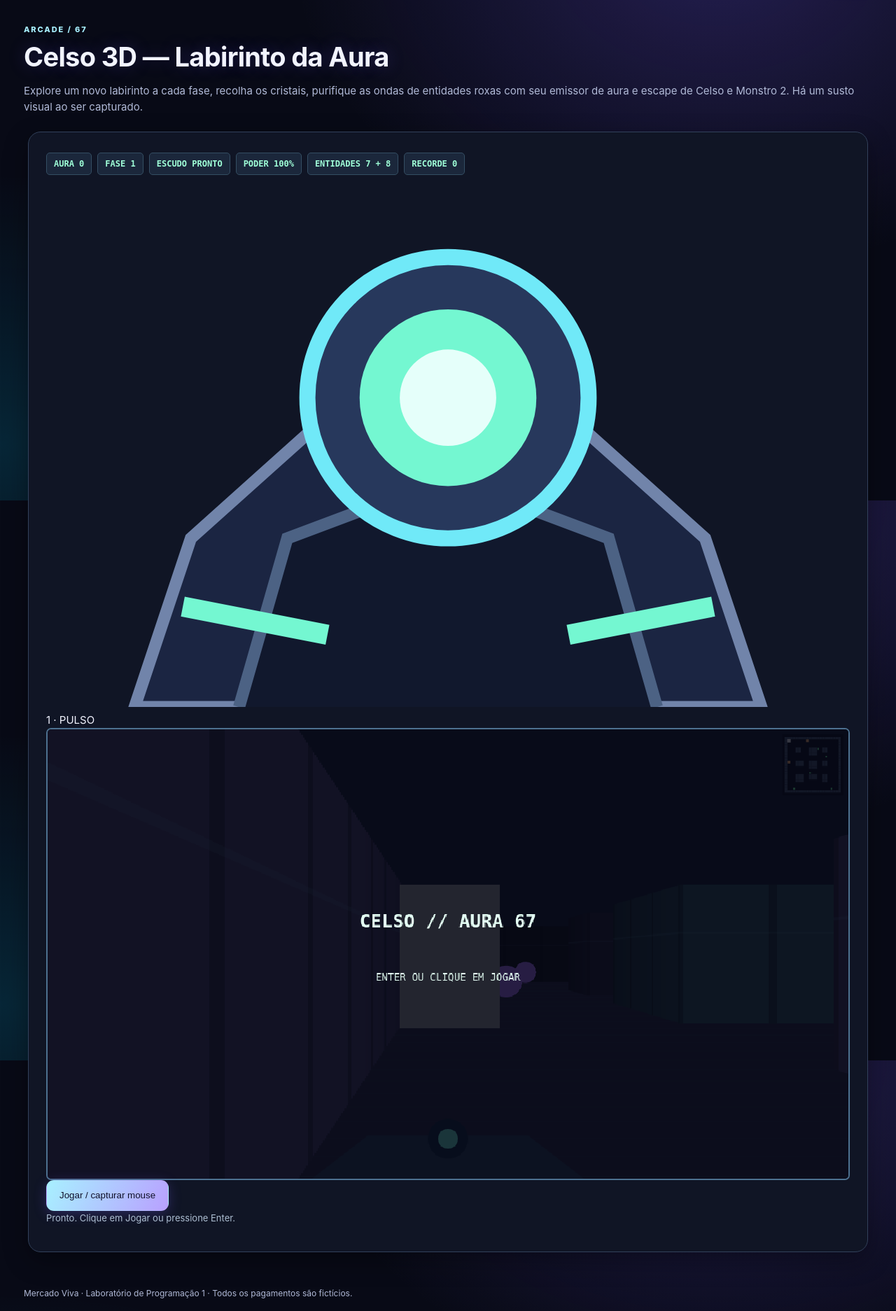
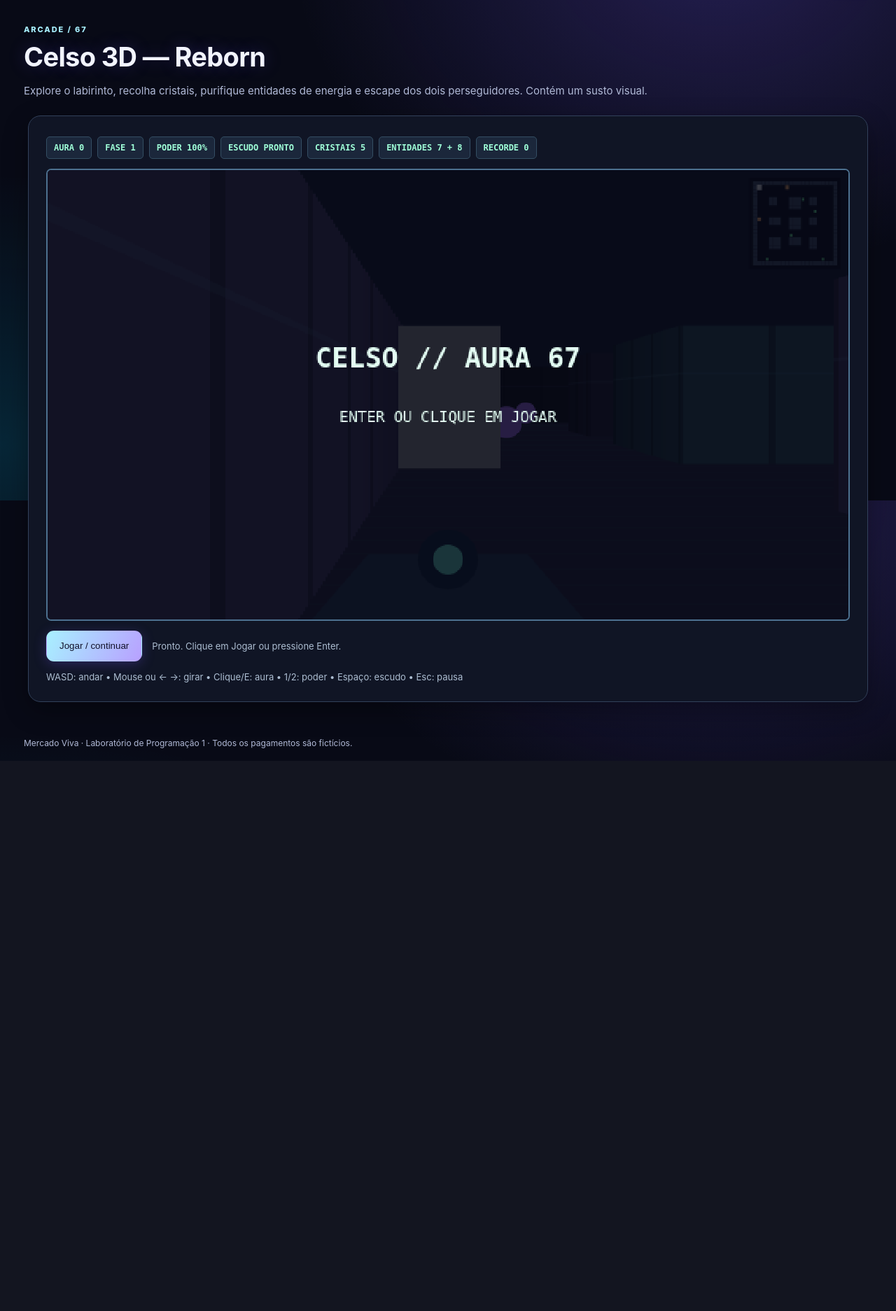
Before and after one commit to nicollas-ar/folha-de-pagamentos, a Flask app: template templates/celso3d.html in a window 1280 px wide. Shown: the part 85-1958 px from the top of the page at 70% size. After the commit the page ends 1154 px from the top, so only its background shows below. Run offline with Flask 3, Linux system fonts and the light colour scheme; the template is opened without the code that fills it, so the values that code supplies are empty; some libraries are stand-ins or nearby versions.

Commit message:
Rebuild Celso arcade from scratch using Canvas raycasting

```diff
--- a/templates/celso3d.html
+++ b/templates/celso3d.html
@@ -1,4 +1,8 @@
-{% extends 'base.html' %}{% block title %}Celso 3D{% endblock %}{% block content %}
-<link rel="stylesheet" href="/css/celso3d.css?v=startup3"><script src="/js/celso3d.js?v=startup3" defer></script>
-<div class="heading"><p class="eyebrow">ARCADE / 67</p><h1>Celso 3D — Labirinto da Aura</h1><p>Explore um novo labirinto a cada fase, recolha os cristais, purifique as ondas de entidades roxas com seu emissor de aura e escape de Celso e Monstro 2. Há um susto visual ao ser capturado.</p></div>
-<section class="panel celso3d" data-user="{{ current_user.id }}"><div class="c3hud"><strong id="c3score">AURA 0</strong><strong id="c3level">FASE 1</strong><strong id="c3energy">ENERGIA 100%</strong><strong id="c3charge">PODER 100%</strong><strong id="c3orbs">ENTIDADES 0</strong><strong id="c3best">RECORDE 0</strong></div><div class="c3stage"><div id="c3scare" class="c3scare" hidden><img id="c3scare-photo" src="/images/fighter-monstro.svg" alt="Celso"><strong>VOCÊ FOI ENCONTRADO!</strong></div><div id="c3pulse" aria-hidden="true"></div><div id="c3emitter" aria-hidden="true"><svg viewBox="0 0 200 130" xmlns="http://www.w3.org/2000/svg"><path d="M22 130 L36 88 L65 62 L84 43 L116 43 L135 62 L164 88 L178 130Z" fill="#1b2542" stroke="#7184aa" stroke-width="3"/><path d="M48 130 L60 88 L100 73 L140 88 L152 130" fill="#11182d" stroke="#4c6284" stroke-width="3"/><circle cx="100" cy="53" r="35" fill="#27385c" stroke="#70e9f8" stroke-width="4"/><circle cx="100" cy="53" r="22" fill="#74f7d1"/><circle cx="100" cy="53" r="12" fill="#e5fffa"/><path d="M34 105 L70 112 M166 105 L130 112" stroke="#74f7d1" stroke-width="5"/></svg></div><span id="c3mode">1 · PULSO</span><canvas id="c3canvas" width="960" height="540" tabindex="0" aria-label="Labirinto 3D"></canvas></div><button type="button" id="c3start">Jogar / capturar mouse</button><p id="c3status" role="status">Carregando jogo… Se esta mensagem permanecer, o JavaScript não carregou.</p></section>{% endblock %}
+{% extends 'base.html' %}{% block title %}Celso 3D — Arcade{% endblock %}{% block content %}
+<link rel="stylesheet" href="/css/celso3d.css?v=reborn1"><script src="/js/celso3d.js?v=reborn1" defer></script>
+<div class="heading"><p class="eyebrow">ARCADE / 67</p><h1>Celso 3D — Reborn</h1><p>Explore o labirinto, recolha cristais, purifique entidades de energia e escape dos dois perseguidores. Contém um susto visual.</p></div>
+<section class="panel celso3d" data-user="{{ current_user.id }}">
+<div class="c3hud"><strong id="c3score">AURA 0</strong><strong id="c3level">FASE 1</strong><strong id="c3charge">PODER 100%</strong><strong id="c3energy">ESCUDO PRONTO</strong><strong id="c3gems">CRISTAIS 5</strong><strong id="c3orbs">ENTIDADES 0</strong><strong id="c3best">RECORDE 0</strong></div>
+<canvas id="c3canvas" width="640" height="360" tabindex="0" aria-label="Labirinto em primeira pessoa"></canvas>
+<div class="c3controls"><button type="button" id="c3start">Jogar / continuar</button><span id="c3status" role="status">Carregando motor Canvas…</span></div>
+<p class="c3help">WASD: andar • Mouse ou ← →: girar • Clique/E: aura • 1/2: poder • Espaço: escudo • Esc: pausa</p></section>{% endblock %}
```
